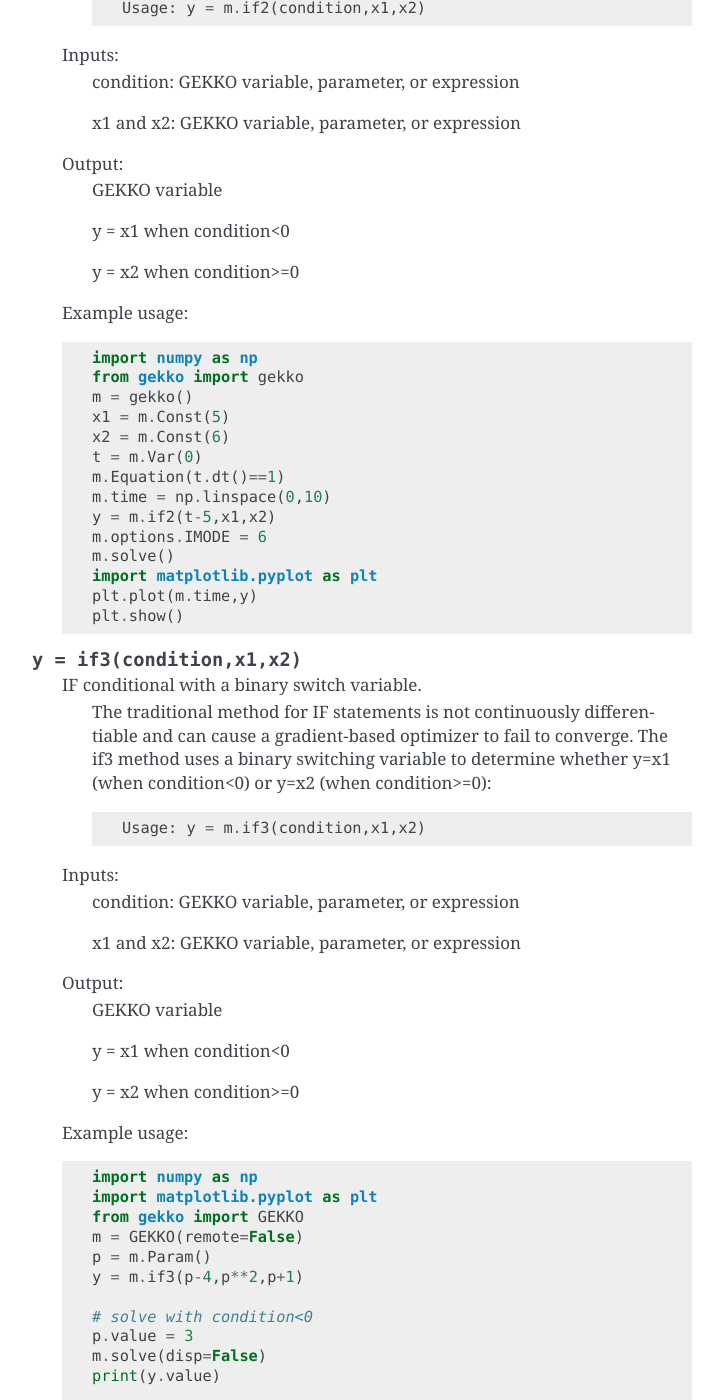
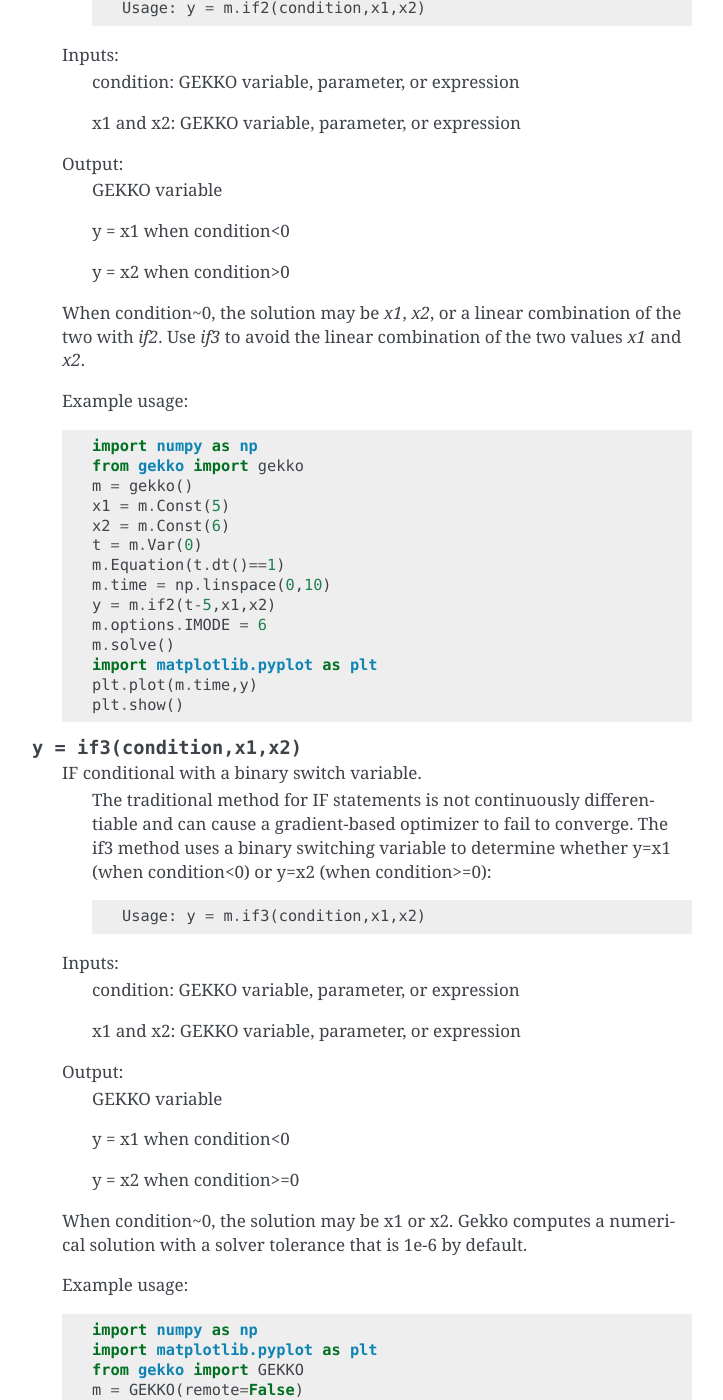
Before and after one commit to BYU-PRISM/GEKKO, a Sphinx documentation site: the page built from docs/model_methods.rst, in a window 1280 px wide and 1400 px high, scrolled down 9798 px. Shown: the whole window, without its empty margins (388-1111 px from the left). Built offline with Sphinx 7.4.7, drawn with Linux system fonts in a browser that asks for light colours.

Commit message:
Update model_methods.rst

```diff
--- a/docs/model_methods.rst
+++ b/docs/model_methods.rst
@@ -382,7 +382,10 @@ Traditional logical expressions such as if statements cannot be used in gradient
 
         y = x1 when condition<0
 
-        y = x2 when condition>=0
+        y = x2 when condition>0
+
+    When condition~0, the solution may be `x1`, `x2`, or a linear combination of the two with `if2`.
+    Use `if3` to avoid the linear combination of the two values `x1` and `x2`.
 
     Example usage::
 
@@ -422,6 +425,8 @@ Traditional logical expressions such as if statements cannot be used in gradient
         y = x1 when condition<0
 
         y = x2 when condition>=0
+
+    When condition~0, the solution may be x1 or x2. Gekko computes a numerical solution with a solver tolerance that is 1e-6 by default.
 
     Example usage::
 
```
